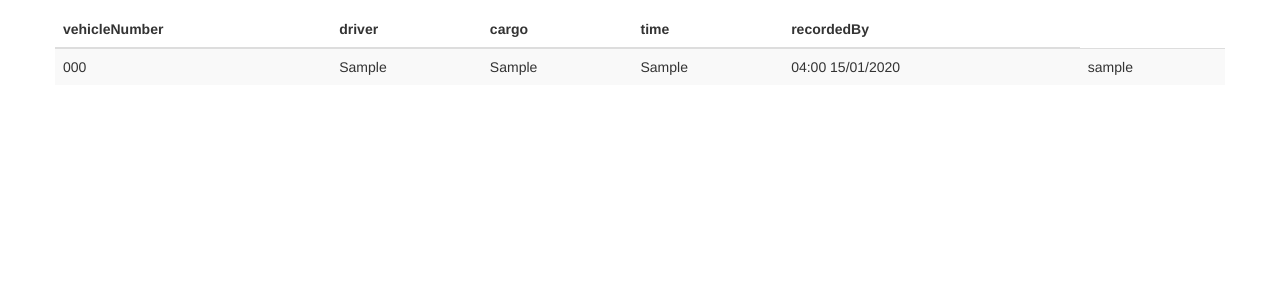
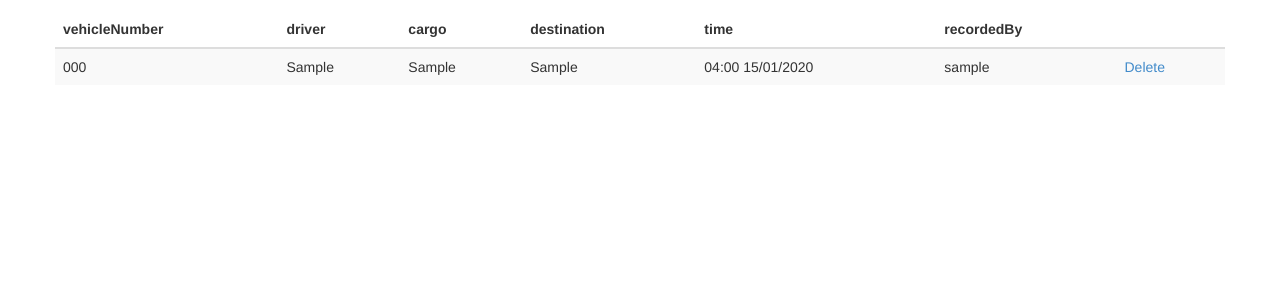
Before and after one commit to AntonNikulin/uni-cw-s6, a Django app: page /checkpoint/table/ in a window 1280 px wide. Shown: the part 52-351 px from the top of the page. Run offline with Django 3.2, Linux system fonts and the light colour scheme; tables that the repository leaves empty hold one stand-in row (values such as "Sample post"); parts of the project's set-up code (start-up, migrations or seed data) failed here and were passed over; some libraries are stand-ins or nearby versions.

Commit message:
ScrLang delete record scaffolding

```diff
--- a/ScrLang/UniScrLangKpp/Checkpoint/templates/Checkpoint/table.html
+++ b/ScrLang/UniScrLangKpp/Checkpoint/templates/Checkpoint/table.html
@@ -12,8 +12,10 @@
                     <th>vehicleNumber</th>
                     <th>driver</th>
                     <th>cargo</th>
+                    <th>destination</th>
                     <th>time</th>
                     <th>recordedBy</th>
+                    <th></th>
                 </tr>
             </thead>
             <tbody>
@@ -25,6 +27,7 @@
                     <td>{{ record.destination }}</td>
                     <td>{{ record.time| date:'H:i d/m/Y' }}</td>
                     <td>{{ record.recordedBy }}</td>
+                    <td><a href="{% url 'recordDelete' record.id %}">Delete</a></td>
                 </tr>
             {% endfor %}
             </tbody>
--- a/ScrLang/UniScrLangKpp/Checkpoint/urls.py
+++ b/ScrLang/UniScrLangKpp/Checkpoint/urls.py
@@ -3,4 +3,5 @@ from django.conf.urls import patterns, include, url
 urlpatterns = patterns('',
                         url(r'^table/$', 'Checkpoint.views.table', name='table'),
                         url(r'^record/create/$', 'Checkpoint.views.recordCreate', name='createRecord'),
+                        url(r'record/delete/(?P<id>\d+)', 'Checkpoint.views.recordDelete', name='recordDelete'),
 )
--- a/ScrLang/UniScrLangKpp/Checkpoint/views.py
+++ b/ScrLang/UniScrLangKpp/Checkpoint/views.py
@@ -46,3 +46,7 @@ def recordCreate(request):
     else:
         form = RecordForm()
         return render(request, 'Checkpoint/record_create_form.html', {'form': form})
+
+@login_required
+def recordDelete(request, id):
+    return render(request, 'Checkpoint/')
```
